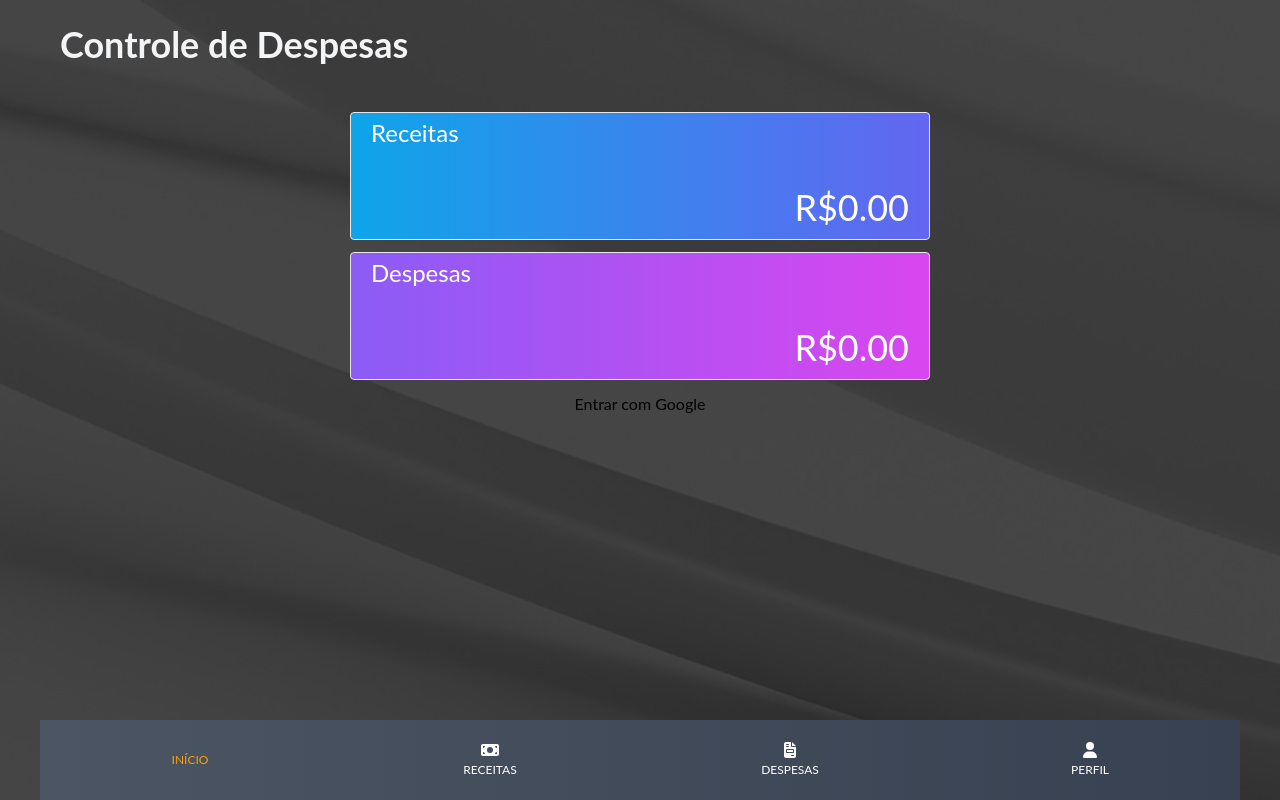
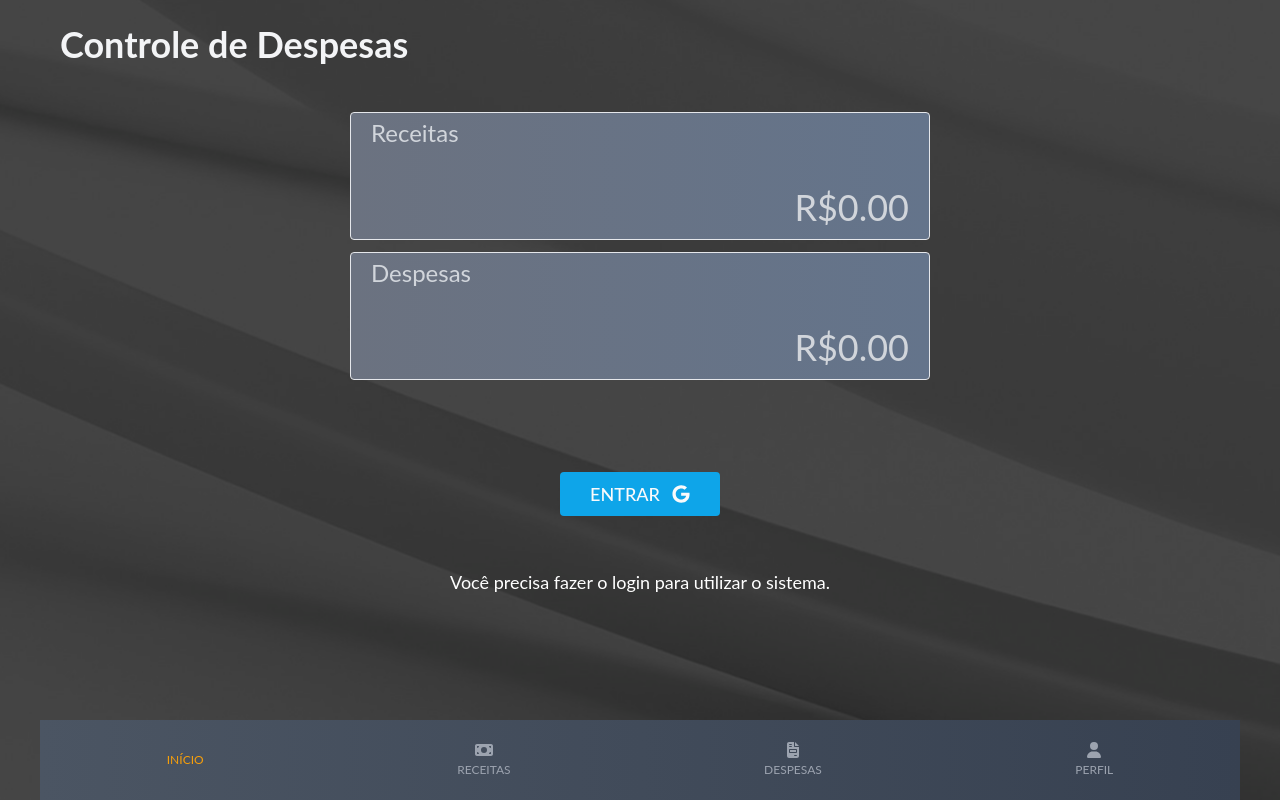
Before and after one commit to bertonni/easy-budget, a React (Create React App) app: page / in a window 1280 px wide. Built offline with nearby package versions, Linux system fonts and the light colour scheme; no server answers.

Commit message:
Making installments works

```diff
--- a/src/App.jsx
+++ b/src/App.jsx
@@ -2,7 +2,7 @@ import Budgets from "./pages/Budgets";
 import Home from "./pages/Home";
 import { Routes, Route, Link, useLocation } from "react-router-dom";
 import { library } from "@fortawesome/fontawesome-svg-core";
-import { fab } from "@fortawesome/free-brands-svg-icons";
+import { fab, faGoogle } from "@fortawesome/free-brands-svg-icons";
 import {
   faEdit,
   faTrash,
@@ -33,6 +33,7 @@ import RequireAuth from "./components/RequireAuth";
 
 library.add(
   fab,
+  faGoogle,
   faEdit,
   faTrash,
   faCheck,
--- a/src/components/Container.jsx
+++ b/src/components/Container.jsx
@@ -1,8 +1,8 @@
-import { Link } from "react-router-dom";
 import { AnimatePresence } from "framer-motion";
 import AddExpenseButton from "./budgets/AddExpenseButton";
 import AddIncomeButton from "./incomes/AddIncomeButton";
 import { FontAwesomeIcon } from "@fortawesome/react-fontawesome";
+import CustomLink from "./CustomLink";
 
 export default function Container({
   children,
@@ -52,7 +52,6 @@ export default function Container({
         )}
         {page === "Despesas" && (
           <div className="flex items-center gap-4 justify-end mb-4">
-            {/* <AddBudgetButton show={showBudgetModal} /> */}
             <AddExpenseButton show={showExpenseModal} />
           </div>
         )}
@@ -61,46 +60,34 @@ export default function Container({
         className="h-20 flex items-center justify-around bg-gradient-to-r from-gray-600
         to-gray-700 text-white w-full backdrop-blur"
       >
-        <Link
+        <CustomLink
           to="/"
           title="Início"
-          className={`w-full h-full flex flex-col items-center gap-1 justify-center ${
-            page === "Home" ? "text-amber-500 pointer-events-none" : ""
-          }`}
         >
           <FontAwesomeIcon icon="home" size="xl" />
           <span className="text-xs uppercase">INÍCIO</span>
-        </Link>
-        <Link
+        </CustomLink>
+        <CustomLink
           to="/incomes"
           title="Receitas"
-          className={`w-full h-full flex flex-col items-center gap-1 justify-center ${
-            page === "Receitas" ? "text-amber-500 pointer-events-none" : ""
-          }`}
         >
           <FontAwesomeIcon icon="money-bill" size="xl" />
           <span className="text-xs uppercase">RECEITAS</span>
-        </Link>
-        <Link
+        </CustomLink>
+        <CustomLink
           to="/budgets"
           title="Despesas"
-          className={`w-full h-full flex flex-col items-center gap-1 justify-center ${
-            page === "Despesas" ? "text-amber-500 pointer-events-none" : ""
-          }`}
           >
           <FontAwesomeIcon icon="file-invoice" size="xl" />
           <span className="text-xs uppercase">DESPESAS</span>
-        </Link>
-        <Link
-          to="/"
+        </CustomLink>
+        <CustomLink
+          to="/profile"
           title="Perfil"
-          className={`w-full h-full flex flex-col items-center gap-1 justify-center ${
-            page === "Profile" ? "text-amber-500 pointer-events-none" : ""
-          }`}
         >
           <FontAwesomeIcon icon="user" size="xl" />
           <span className="text-xs uppercase">PERFIL</span>
-        </Link>
+        </CustomLink>
       </div>
     </div>
   );
--- /dev/null
+++ b/src/components/CustomLink.jsx
@@ -0,0 +1,25 @@
+import React from "react";
+import { Link, useMatch, useResolvedPath } from "react-router-dom";
+import { useAuth } from "../contexts/AuthContext";
+
+export default function CustomLink({ children, to, ...props }) {
+  const { user } = useAuth();
+  const resolved = useResolvedPath(to);
+  const match = useMatch({ path: resolved.pathname, end: true });
+
+  const active = match ? "text-amber-500 pointer-events-none" : "";
+  const disabled = !user && match === null ? "pointer-events-none text-gray-400" : "";
+  const classes = `w-full h-full flex flex-col items-center gap-1 justify-center ${active} ${disabled}`;
+
+  return (
+    <div>
+      <Link
+        className={classes}
+        to={to}
+        {...props}
+      >
+        {children}
+      </Link>
+    </div>
+  );
+}
--- a/src/components/Input.jsx
+++ b/src/components/Input.jsx
@@ -12,13 +12,14 @@ export default function Input({
   label,
   onChange,
   grow,
+  helperText,
   ...props
 }) {
   const growInput = grow ? 'flex-grow' : '';
   const options = {}
   if (defaultValue !== '') options['defaultValue'] = defaultValue;
   return (
-    <div className={`relative mt-4 ${growInput}`}>
+    <div className={`relative mt-5 ${growInput}`}>
       <input
         id={id}
         type={type}
@@ -38,6 +39,11 @@ export default function Input({
           { errorMessage }
         </span>
       )}
+      {helperText && (
+        <span className="text-sm text-gray-500">
+          { helperText }
+        </span>
+      )}
     </div>
   );
 }
--- a/src/components/budgets/AddExpenseModal.jsx
+++ b/src/components/budgets/AddExpenseModal.jsx
@@ -96,8 +96,8 @@ export default function AddExpenseModal({
       type,
       paymentMethod,
       installments: {
-        current: hasInstallments ? installmentsCurrent : 1,
-        total: installments,
+        current: hasInstallments ? parseInt(installmentsCurrent) : 1,
+        total: parseInt(installments),
       },
       amount: parseFloat(amount),
       category,
@@ -132,8 +132,8 @@ export default function AddExpenseModal({
           onMouseDown={() => handleClose()}
         >
           <motion.div
-            className="relative w-full sm:max-w-sm md:max-w-md my-0 mx-5 md:mx-10 py-5 px-5 bg-white
-              max-h-116 flex flex-col justify-center gap-2 z-40 rounded"
+            className="relative w-full sm:max-w-md md:max-w-md my-0 mx-5 md:mx-10 py-5 px-5 bg-white
+              max-h-120 flex flex-col justify-center gap-2 z-40 rounded"
             variants={modal}
             transition="transition"
             onMouseDown={(e) => handleStopPropagation(e)}
--- a/src/components/budgets/MainBudgetCard.jsx
+++ b/src/components/budgets/MainBudgetCard.jsx
@@ -4,13 +4,16 @@ import { useBudgets } from '../../contexts/BudgetsContext';
 import { currencyFormatter } from '../../utils';
 import { motion } from 'framer-motion';
 
-export default function MainBudgetCard() {
+export default function MainBudgetCard({ disabled }) {
   const [totalAmount, setTotalAmount] = useState(0);
   const navigate = useNavigate();
 
   const { budgets, currYear, currMonth } = useBudgets();
 
   const ref = useRef();
+  const isDisabled = disabled ? 'pointer-events-none' : '';
+  const bgColor = disabled ? 'from-gray-500 to-slate-500' : 'from-zinc-600 to-gray-600';
+
 
   ref.current = () => {
     setTotalAmount(budgets[currYear][currMonth].totalExpenses);
@@ -24,13 +27,12 @@ export default function MainBudgetCard() {
   return (
     <motion.div
       whileHover={{ scale: 1.05 }}
-      className='w-full sm:w-1/2 px-5 pb-3 pt-1 border border-gray-200 rounded
-        flex flex-col hover:bg-opacity-70 relative bg-gradient-to-r from-violet-500
-        to-fuchsia-500 h-32 justify-between cursor-pointer'
+      className={`w-full sm:w-1/2 px-5 pb-3 pt-1 border border-gray-200 rounded
+        flex flex-col hover:bg-opacity-70 relative bg-gradient-to-r ${bgColor} h-32 justify-between cursor-pointer ${isDisabled}`}
       onClick={() => navigate("/budgets")}
     >
-      <h1 className='text-2xl text-white self-start'>Despesas</h1>
-      <h1 className='text-4xl text-white self-end'>{currencyFormatter.format(totalAmount)}</h1>
+      <h1 className={`text-2xl self-start ${disabled ? 'text-gray-300' : 'text-white'}`}>Despesas</h1>
+      <h1 className={`text-4xl self-end ${disabled ? 'text-gray-300' : 'text-white'}`}>{currencyFormatter.format(totalAmount)}</h1>
     </motion.div>
   );
 }
--- a/src/components/incomes/MainIncomeCard.jsx
+++ b/src/components/incomes/MainIncomeCard.jsx
@@ -4,22 +4,24 @@ import { useNavigate } from 'react-router-dom';
 import { useBudgets } from '../../contexts/BudgetsContext';
 import { currencyFormatter } from '../../utils';
 
-export default function MainIncomeCard() {
+export default function MainIncomeCard({ disabled }) {
   const { budgets, currYear, currMonth } = useBudgets();
+
   const [totalIncomes] = useState(budgets[currYear][currMonth].totalIncomes);
+  const isDisabled = disabled ? 'pointer-events-none' : '';
+  const bgColor = disabled ? 'from-gray-500 to-slate-500' : 'from-gray-600 to-slate-600';
 
   const navigate = useNavigate();
 
   return (
     <motion.div
       whileHover={{ scale: 1.05 }}
-      className='w-full sm:w-1/2 px-5 pb-3 pt-1 border border-gray-200 rounded
-        flex flex-col hover:bg-opacity-70 relative bg-gradient-to-r from-sky-500
-        to-indigo-500 h-32 justify-between cursor-pointer'
+      className={`w-full sm:w-1/2 px-5 pb-3 pt-1 border border-gray-200 rounded
+        flex flex-col hover:bg-opacity-70 relative bg-gradient-to-r ${bgColor} h-32 justify-between cursor-pointer ${isDisabled}`}
       onClick={() => navigate("/incomes")}
     >
-      <h1 className='text-2xl text-white self-start'>Receitas</h1>
-      <h1 className='text-4xl text-white self-end'>{currencyFormatter.format(totalIncomes)}</h1>
+      <h1 className={`text-2xl self-start ${disabled ? 'text-gray-300' : 'text-white'}`}>Receitas</h1>
+      <h1 className={`text-4xl self-end ${disabled ? 'text-gray-300' : 'text-white'}`}>{currencyFormatter.format(totalIncomes)}</h1>
     </motion.div>
   );
 }
--- a/src/pages/Home.jsx
+++ b/src/pages/Home.jsx
@@ -1,25 +1,47 @@
+import { useState, useEffect } from "react";
+import { FontAwesomeIcon } from "@fortawesome/react-fontawesome";
+import Container from "../components/Container";
 import MainBudgetCard from "../components/budgets/MainBudgetCard";
-import Container from "../components/Container";
 import MainIncomeCard from "../components/incomes/MainIncomeCard";
 import { useAuth } from "../contexts/AuthContext";
 
 export default function Home() {
   const { login, logout, user } = useAuth();
+  const [disabled, setDisabled] = useState(user ? false : true);
+
+  useEffect(() => {
+    setDisabled(user ? false : true);
+  }, [user]);
 
   return (
     <Container title={"Controle de Despesas"} page="Home">
       <div className="flex flex-col items-center justify-center gap-3 w-full mt-8">
-        <MainIncomeCard />
-        <MainBudgetCard />
+        <MainIncomeCard disabled={disabled} />
+        <MainBudgetCard disabled={disabled} />
         {!user ? (
-          <button onClick={() => login()}>
-            Entrar com Google
+          <>
+            <button
+              className="flex items-center justify-center gap-3 px-4 w-40 py-2 text-lg rounded bg-sky-500 text-gray-50 font-medium
+            hover:bg-sky-600 transition-all mt-20"
+              onClick={() => login()}
+            >
+              ENTRAR
+              <FontAwesomeIcon
+                icon={["fab", "google"]}
+                className="text-gray-50"
+              />
+            </button>
+            <h2 className="text-white text-lg mt-10">Você precisa fazer o login para utilizar o sistema.</h2>
+          </>
+        ) : (
+          <button
+            className="flex items-center justify-center gap-3 px-4 w-40 py-2 text-lg rounded bg-pink-500 text-gray-50 font-medium
+          hover:bg-pink-600 transition-all mt-20"
+            onClick={() => logout()}
+          >
+            Sair
           </button>
-          ) : (
-          <button onClick={() => logout()}>
-            Sair
-          </button>)
-        }
+        )}
       </div>
     </Container>
   );
--- a/tailwind.config.js
+++ b/tailwind.config.js
@@ -24,6 +24,7 @@ module.exports = {
         '108': '27rem',
         '112': '28rem',
         '116': '29rem',
+        '120': '30rem',
       },
       minWidth: {
         '28': '7rem',
```
Also changed, not shown: src/components/budgets/AddExpenseForm.jsx (+17 -6 lines), src/contexts/AuthContext.jsx (+17 -3 lines), src/contexts/BudgetsContext.jsx (+32 -10 lines).
